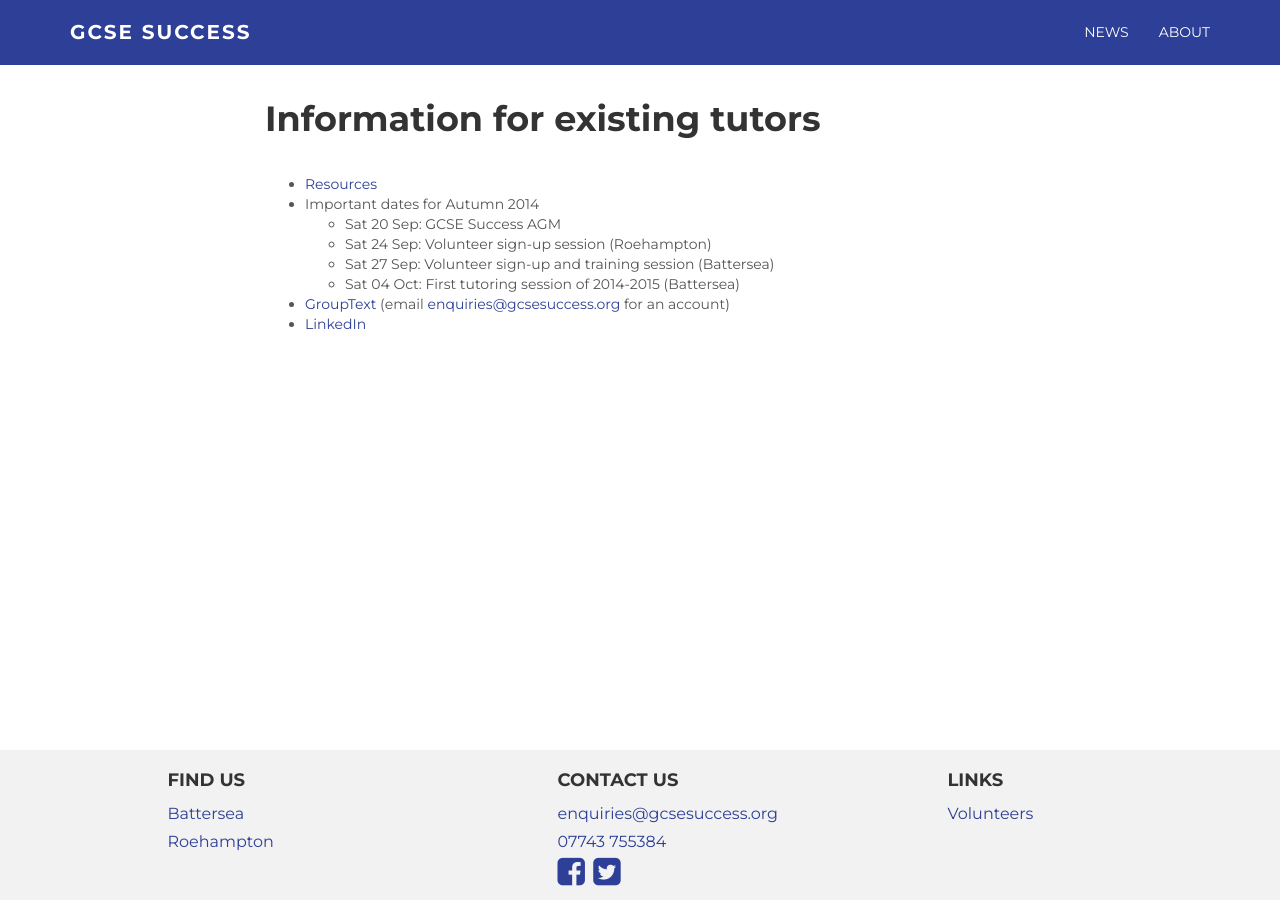
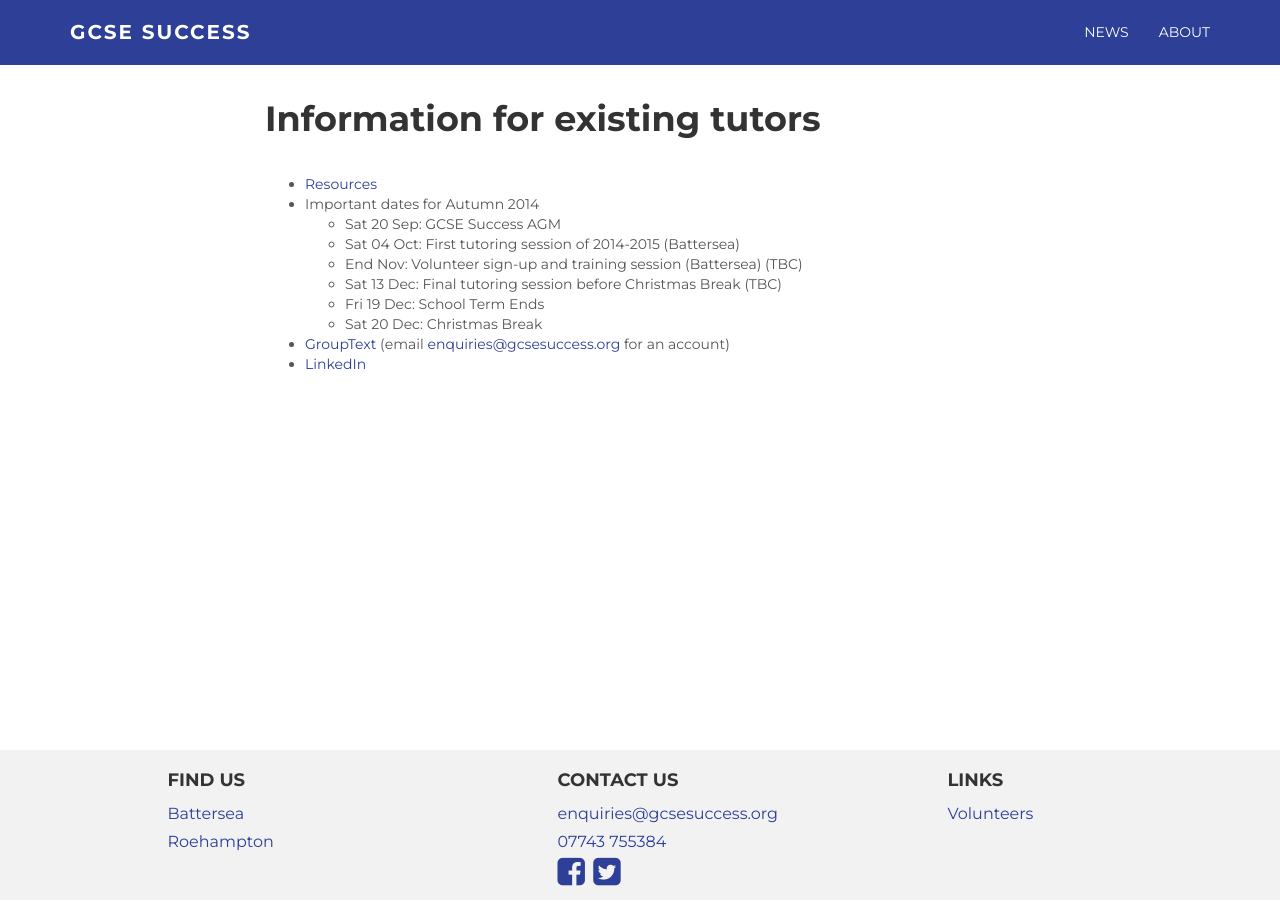
Before and after one commit to gcsesuccess/gcsesuccess.github.io, a Jekyll site: the page built from volunteers.md, in a window 1280 px wide. Built offline with Jekyll 4.4.1, drawn with Linux system fonts in a browser that asks for light colours; nearby versions of some CDN libraries.

Commit message:
Update dates

```diff
--- a/volunteers.md
+++ b/volunteers.md
@@ -7,8 +7,10 @@ layout: single
 - [Resources](resources.html)
 - Important dates for Autumn 2014
   - Sat 20 Sep: GCSE Success AGM
-  - Sat 24 Sep: Volunteer sign-up session (Roehampton)
-  - Sat 27 Sep: Volunteer sign-up and training session (Battersea)
   - Sat 04 Oct: First tutoring session of 2014-2015 (Battersea)
+  - End Nov: Volunteer sign-up and training session (Battersea) (TBC)
+  - Sat 13 Dec: Final tutoring session before Christmas Break (TBC)
+  - Fri 19 Dec: School Term Ends
+  - Sat 20 Dec: Christmas Break
 - [GroupText](http://grouptext.gcsesuccess.org/) (email <enquiries@gcsesuccess.org> for an account)
 - [LinkedIn](https://www.linkedin.com/groups/GCSE-Success-4650328)
```
